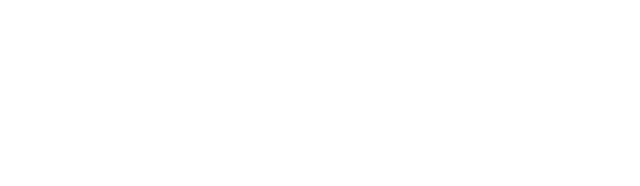
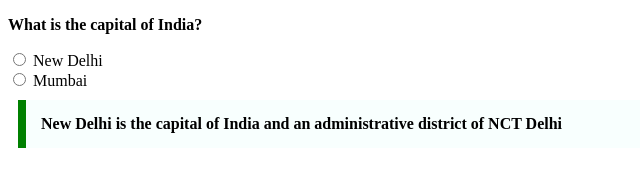
Before and after one commit to acciojob/trivia-RisingHelll, a website: page main.html in a window 1280 px wide. Shown: the whole page, without its empty margins (0-640 px from the left). Drawn offline with Linux system fonts and the light colour scheme.

Commit message:
created a submission

```diff
--- a/main.html
+++ b/main.html
@@ -10,7 +10,14 @@
 	<!-- the entire body must be written by student -->
     <script type="text/javascript" src="./script.js">
 </script>
-
+	<p><b>What is the capital of India?</b></p>
+	<form>
+		<input id="delhi" name="tip" type="radio">
+		<label for="delhi">New Delhi</label><br>
+		<input id="mumbai" name="tip" type="radio">
+		<label for="mumbai">Mumbai</label>
+	</form>
+	<blockquote cite="https://en.wikipedia.org/wiki/New_Delhi">New Delhi is the capital of India and an administrative district of NCT Delhi</blockquote>
 </body>
 
 </html>
--- a/styles.css
+++ b/styles.css
@@ -1,2 +1,10 @@
 
-/* Your CSS Code here. */
+/* Your CSS Code here.*/
+blockquote{
+	max-width: 600px;
+	margin: 10px;
+	padding: 15px;
+	border-left: 8px solid green;
+	background-color: #f8fffe;
+	font-weight: bold;
+}
```
